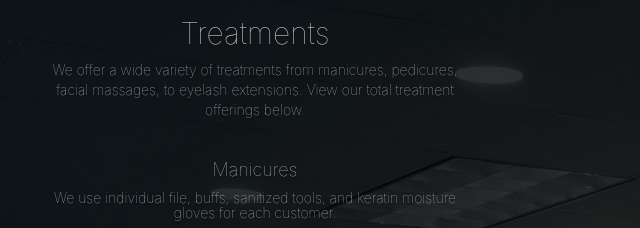
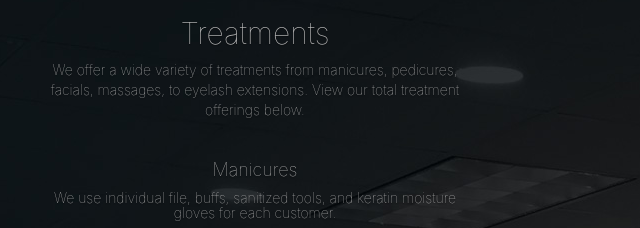
Before and after one commit to PinkieNails/pinkie-nail-spa, a plain HTML site: page index.html in a window 1280 px wide. Both pictures are taken after a click on the tab "Treatments". Shown: the part 238-466 px from the top of the page, 385-1025 px from the left. Drawn offline with nearby package versions, Linux system fonts and the light colour scheme.

Commit message:
Fix copy

```diff
--- a/index.html
+++ b/index.html
@@ -72,7 +72,7 @@
                     <div class="tab-pane animated fadeIn" id="services" role="tabpanel">
                         <div id="services-header">
                             <h2 class="light">Treatments</h2>
-                            <p class="light">We offer a wide variety of treatments from manicures, pedicures, facial massages, to eyelash extensions. View our total treatment offerings below.</p>
+                            <p class="light">We offer a wide variety of treatments from manicures, pedicures, facials, massages, to eyelash extensions. View our total treatment offerings below.</p>
                         </div>
 
                         <h4 class="light">Manicures</h4>
```
